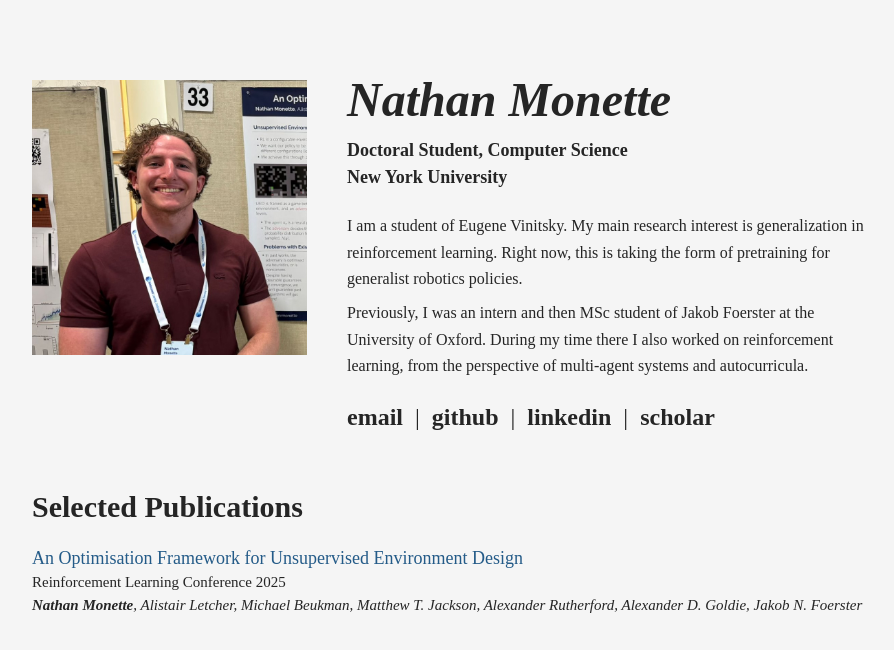
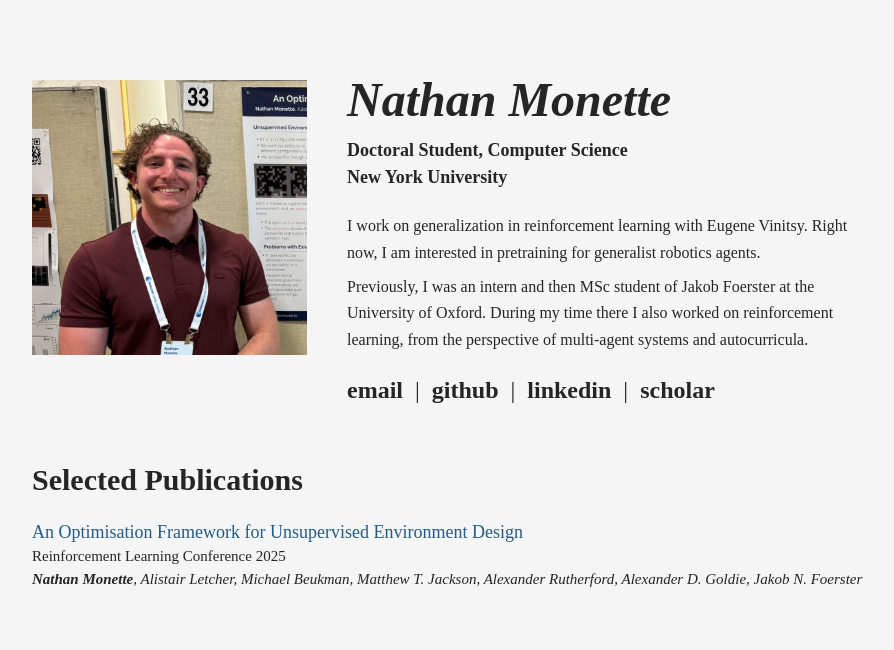
Before and after one commit to nmonette/nmonette.github.io, a React (Vite) app: page / in a window 1280 px wide. Shown: the top 650 px of the page, without its empty margins (188-1082 px from the left). Built offline with nearby package versions, Linux system fonts and the light colour scheme.

Commit message:
changed wording

```diff
--- a/src/App.jsx
+++ b/src/App.jsx
@@ -20,9 +20,8 @@ function App() {
             New York University
           </p>
           <p className="profile-bio">
-            I am a student of Eugene Vinitsky. My main research interest is
-            generalization in reinforcement learning. Right now, this is taking the form of
-            pretraining for generalist robotics policies.
+            I work on generalization in reinforcement learning with Eugene Vinitsy. Right now, I am interested in
+            pretraining for generalist robotics agents.
             <div style={{ height: '0.5em' }} />
             Previously, I was an intern and then MSc student of Jakob Foerster at the University of Oxford.
             During my time there I also worked on reinforcement learning, from the perspective of multi-agent systems and
```
